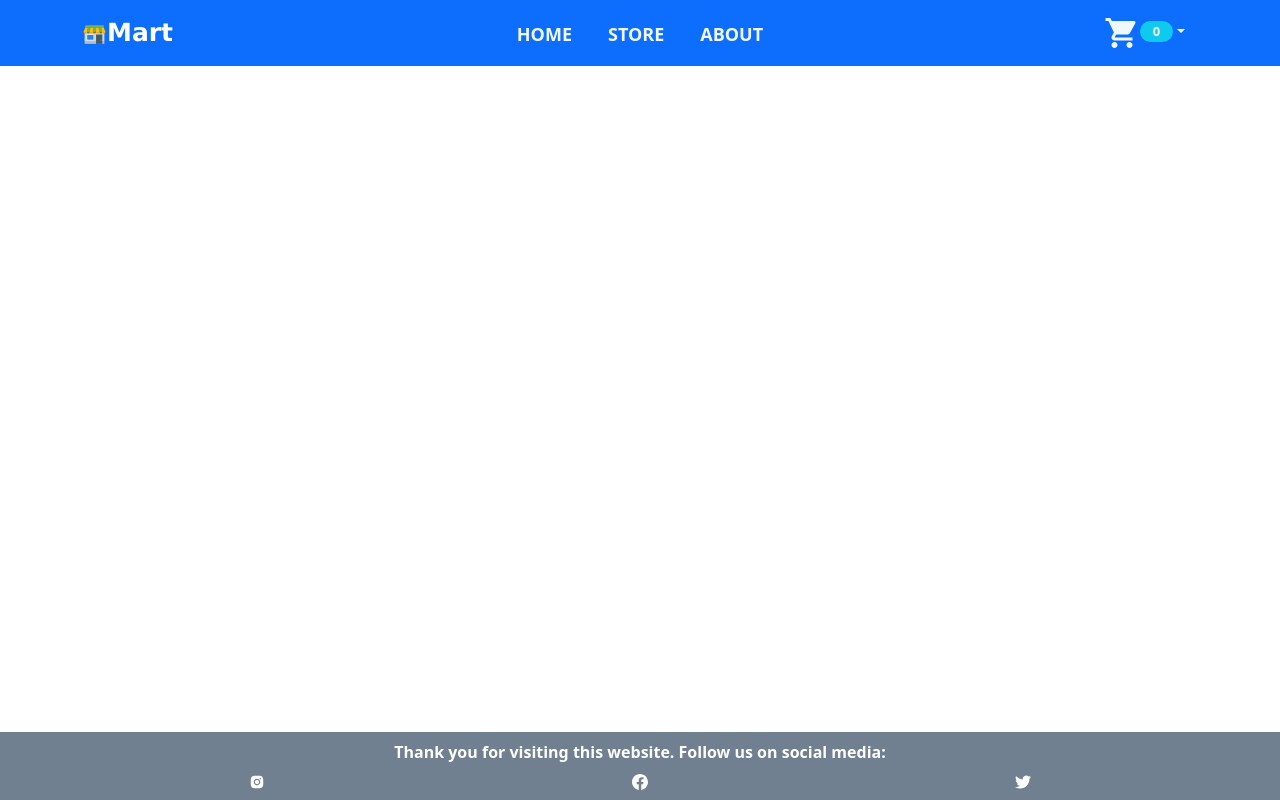
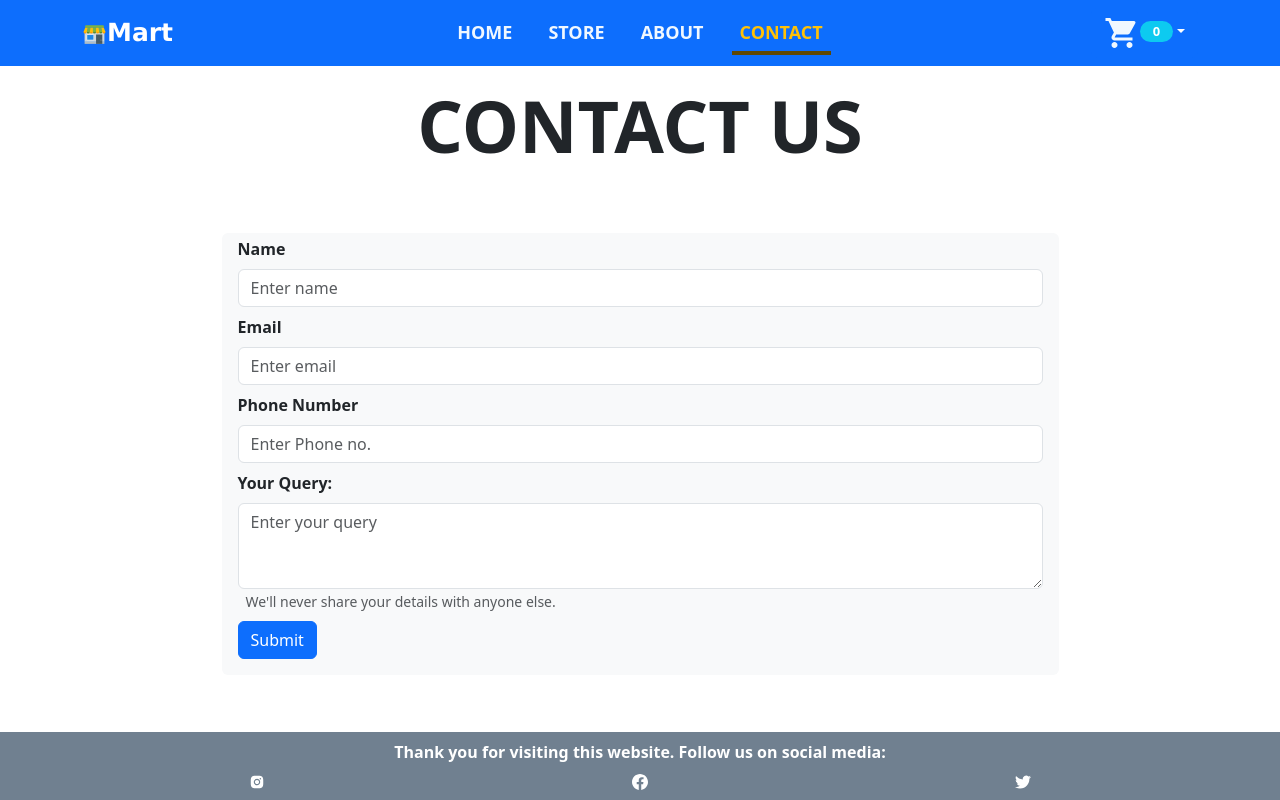
Before and after one commit to Atul9180/Ecommerce_React-Bootstrap, a React (Create React App) app in the folder client/: page /contact in a window 1280 px wide. Built offline with nearby package versions, Linux system fonts and the light colour scheme; no server answers.

Commit message:
ContactUs form working with ui updated

```diff
--- a/client/package.json
+++ b/client/package.json
@@ -6,6 +6,7 @@
     "@testing-library/jest-dom": "^5.17.0",
     "@testing-library/react": "^13.4.0",
     "@testing-library/user-event": "^13.5.0",
+    "axios": "^1.6.2",
     "bootstrap": "^5.3.2",
     "faker": "^6.6.6",
     "react": "^18.2.0",
--- a/client/src/components/Header/HeaderNavLinks.js
+++ b/client/src/components/Header/HeaderNavLinks.js
@@ -14,6 +14,9 @@ const HeaderNavLinks = () => {
       <Nav.Link as={NavLink} to="/about" className="nav-link">
         ABOUT
       </Nav.Link>
+      <Nav.Link as={NavLink} to="/contact" className="nav-link">
+        CONTACT
+      </Nav.Link>
     </Nav>
   );
 };
--- a/client/src/components/Products/AddProduct.js
+++ /dev/null
@@ -1,57 +0,0 @@
-import { useState } from "react";
-import Button from "react-bootstrap/Button";
-import Form from "react-bootstrap/Form";
-
-const AddProduct = () => {
-  const initialFormState = {
-    email: "",
-    password: "",
-  };
-  const [formData, setFormData] = useState({ ...initialFormState });
-
-  const handleSubmit = (e) => {
-    e.preventDefault();
-    if (formData.email !== "" && formData.password !== "") {
-      console.log(formData);
-      setFormData({ ...initialFormState });
-    } else console.log("Error fields empty");
-  };
-
-  const handleChange = (e) => {
-    const { name, value } = e.target;
-
-    setFormData((prevData) => ({ ...prevData, [name]: value }));
-  };
-
-  return (
-    <Form onSubmit={handleSubmit} className="mb-5">
-      <Form.Group className="mb-3" controlId="formBasicEmail">
-        <Form.Label>Email address</Form.Label>
-        <Form.Control
-          value={formData.email}
-          name="email"
-          onChange={handleChange}
-          type="email"
-          placeholder="Enter email"
-        />
-      </Form.Group>
-
-      <Form.Group className="mb-3" controlId="formBasicPassword">
-        <Form.Label>Password</Form.Label>
-        <Form.Control
-          value={formData.password}
-          name="password"
-          onChange={handleChange}
-          type="password"
-          placeholder="Password"
-        />
-      </Form.Group>
-
-      <Button variant="primary" type="submit">
-        Submit
-      </Button>
-    </Form>
-  );
-};
-
-export default AddProduct;
--- /dev/null
+++ b/client/src/components/Products/FireProdCRUD.js
@@ -0,0 +1,151 @@
+import React, { useRef, useState, useEffect } from "react";
+import axios from "axios";
+
+const ProductForm = () => {
+  const titleRef = useRef(null);
+  const priceRef = useRef(null);
+  const descriptionRef = useRef(null);
+
+  const [products, setProducts] = useState([]);
+  const [selectedProduct, setSelectedProduct] = useState(null);
+
+  useEffect(() => {
+    fetchProducts();
+  }, []);
+
+  const fetchProducts = async () => {
+    try {
+      const response = await axios.get(
+        "https://reactecommerce-fea10-default-rtdb.asia-southeast1.firebasedatabase.app/products.json"
+      );
+      if (response.data) {
+        const fetchedProducts = Object.keys(response.data).map((key) => ({
+          id: key,
+          ...response.data[key],
+        }));
+        setProducts(fetchedProducts);
+      }
+    } catch (error) {
+      console.error("Error fetching products:", error);
+    }
+  };
+
+  const handleSubmit = async (e) => {
+    e.preventDefault();
+
+    const newProduct = {
+      title: titleRef.current.value,
+      price: priceRef.current.value,
+      description: descriptionRef.current.value,
+    };
+
+    console.log("New Product:", newProduct);
+
+    try {
+      const response = await axios.post(
+        "https://reactecommerce-fea10-default-rtdb.asia-southeast1.firebasedatabase.app/products.json",
+        newProduct
+      );
+
+      console.log("Product added:", response.data);
+      fetchProducts(); // Refresh the product list after adding a new product
+    } catch (error) {
+      console.error("Error adding product:", error);
+    }
+
+    // Clear form fields
+    titleRef.current.value = "";
+    priceRef.current.value = "";
+    descriptionRef.current.value = "";
+  };
+
+  const handleUpdate = async (id) => {
+    const updatedProduct = {
+      title: titleRef.current.value,
+      price: priceRef.current.value,
+      description: descriptionRef.current.value,
+    };
+
+    console.log("Updated Product:", updatedProduct);
+
+    try {
+      const response = await axios.put(
+        `https://reactecommerce-fea10-default-rtdb.asia-southeast1.firebasedatabase.app/products/${id}.json`,
+        updatedProduct
+      );
+
+      console.log("Product updated:", response.data);
+      fetchProducts(); // Refresh the product list after updating a product
+    } catch (error) {
+      console.error("Error updating product:", error);
+    }
+
+    // Clear form fields and reset selected product
+    titleRef.current.value = "";
+    priceRef.current.value = "";
+    descriptionRef.current.value = "";
+    setSelectedProduct(null);
+  };
+
+  const handleDelete = async (id) => {
+    try {
+      const response = await axios.delete(
+        `https://reactecommerce-fea10-default-rtdb.asia-southeast1.firebasedatabase.app/products/${id}.json`
+      );
+
+      console.log("Product deleted:", response.data);
+      fetchProducts(); // Refresh the product list after deleting a product
+    } catch (error) {
+      console.error("Error deleting product:", error);
+    }
+  };
+
+  const selectProduct = (product) => {
+    setSelectedProduct(product);
+    titleRef.current.value = product.title;
+    priceRef.current.value = product.price;
+    descriptionRef.current.value = product.description;
+  };
+
+  return (
+    <div>
+      <h2>Add/Edit Product</h2>
+      <form
+        onSubmit={
+          selectedProduct
+            ? () => handleUpdate(selectedProduct.id)
+            : handleSubmit
+        }
+      >
+        <label>
+          Title:
+          <input type="text" ref={titleRef} />
+        </label>
+        <label>
+          Price:
+          <input type="number" ref={priceRef} />
+        </label>
+        <label>
+          Description:
+          <textarea ref={descriptionRef}></textarea>
+        </label>
+        <button type="submit">
+          {selectedProduct ? "Update Product" : "Add Product"}
+        </button>
+      </form>
+
+      <h2>Product List</h2>
+      <ul>
+        {products.map((product) => (
+          <li key={product.id}>
+            {product.title} - ${product.price}
+            <button onClick={() => selectProduct(product)}>Edit</button>
+            <button onClick={() => handleDelete(product.id)}>Delete</button>
+          </li>
+        ))}
+      </ul>
+    </div>
+  );
+};
+
+export default ProductForm;
--- /dev/null
+++ b/client/src/pages/ContactUs.js
@@ -0,0 +1,132 @@
+import axios from "axios";
+import React, { useRef, useState } from "react";
+import { Form, Container, Button, Alert } from "react-bootstrap";
+
+const ContactUs = () => {
+  const [showSuccessAlert, setShowSuccessAlert] = useState(false);
+  const [showErrorAlert, setShowErrorAlert] = useState(false);
+
+  const nameRef = useRef(null);
+  const phoneRef = useRef(null);
+  const emailRef = useRef(null);
+  const messageRef = useRef(null);
+
+  const submitHandler = async (e) => {
+    e.preventDefault();
+
+    const contactFormData = {
+      name: nameRef.current.value,
+      phone: phoneRef.current.value,
+      email: emailRef.current.value,
+      message: messageRef.current.value,
+    };
+
+    console.log(contactFormData);
+
+    try {
+      const response = await axios.post(
+        "https://reactecommerce-fea10-default-rtdb.asia-southeast1.firebasedatabase.app/contactUs.json",
+        contactFormData
+      );
+      console.log("added messages: ", response.data);
+      setShowErrorAlert(false);
+      setShowSuccessAlert(true);
+    } catch (err) {
+      console.log("Error in sending message : ", err);
+      setShowErrorAlert(true);
+      setShowSuccessAlert(false);
+    }
+
+    nameRef.current.value = "";
+    phoneRef.current.value = "";
+    emailRef.current.value = "";
+    messageRef.current.value = "";
+  };
+
+  return (
+    <>
+      <div className="text-center m-0 p-0 pt-3 ">
+        <h5 className="display-2 fw-semibold">CONTACT US</h5>
+      </div>
+
+      <Container className="d-flex justify-content-center align-items-center vh-100">
+        <Form
+          onSubmit={submitHandler}
+          className="w-75 p-3 pt-1 bg-light rounded"
+        >
+          {showSuccessAlert && (
+            <Alert
+              variant="success"
+              onClose={() => setShowSuccessAlert(false)}
+              dismissible
+            >
+              Message sent successfully!
+            </Alert>
+          )}
+          {showErrorAlert && (
+            <Alert
+              variant="danger"
+              onClose={() => setShowErrorAlert(false)}
+              dismissible
+            >
+              Error sending message. Please try again later.
+            </Alert>
+          )}
+
+          <Form.Group className="mb-2" controlId="formBasicName">
+            <Form.Label className="fw-bold">Name</Form.Label>
+            <Form.Control
+              ref={nameRef}
+              required
+              type="text"
+              placeholder="Enter name"
+              className="form-control-dark"
+            />
+          </Form.Group>
+          <Form.Group className="mb-2" controlId="formBasicEmail">
+            <Form.Label className="fw-bold">Email</Form.Label>
+            <Form.Control
+              ref={emailRef}
+              type="email"
+              required
+              placeholder="Enter email"
+              className="form-control-dark"
+            />
+          </Form.Group>
+
+          <Form.Group className="mb-2" controlId="formBasicPhone">
+            <Form.Label className="fw-bold">Phone Number</Form.Label>
+            <Form.Control
+              ref={phoneRef}
+              type="number"
+              min={0}
+              placeholder="Enter Phone no."
+              className="form-control-dark"
+              required
+            />
+          </Form.Group>
+
+          <Form.Group className="mb-2" controlId="formBasicMessage">
+            <Form.Label className="fw-bold">Your Query:</Form.Label>
+            <Form.Control
+              ref={messageRef}
+              as="textarea"
+              rows={3}
+              className="form-control-dark"
+              placeholder="Enter your query"
+            />
+            <Form.Text className="text-muted m-2">
+              We'll never share your details with anyone else.
+            </Form.Text>
+          </Form.Group>
+
+          <Button variant="primary" type="submit">
+            Submit
+          </Button>
+        </Form>
+      </Container>
+    </>
+  );
+};
+
+export default ContactUs;
--- a/client/src/pages/Home.js
+++ b/client/src/pages/Home.js
@@ -1,14 +1,14 @@
 import "./home.css";
 import { Container } from "react-bootstrap";
 import Carousal from "../components/UI/Carousal";
-import AddProduct from "../components/Products/AddProduct";
+import FireProdCRUD from "../components/Products/FireProdCRUD";
 
 const Home = () => {
   return (
     <>
       <Carousal />
       <Container className="w-100 text-center p-4">
-        <AddProduct />
+        <FireProdCRUD />
         <section className="tourNames">
           <h2>TOURS</h2>
           <div>
--- a/client/src/routes/AppRouter.js
+++ b/client/src/routes/AppRouter.js
@@ -2,6 +2,7 @@ import { Routes, Route } from "react-router-dom";
 import Home from "../pages/Home";
 import About from "../pages/About";
 import Store from "../pages/Store";
+import ContactUs from "../pages/ContactUs";
 
 const AppRouter = () => {
   return (
@@ -9,6 +10,7 @@ const AppRouter = () => {
       <Route path="/" element={<Home />} />
       <Route path="/store" element={<Store />} />
       <Route path="/about" element={<About />} />
+      <Route path="/contact" element={<ContactUs />} />
     </Routes>
   );
 };
```
Also changed, not shown: client/src/pages/Contact.css (added), 1 other file (tests, documents, lock files or other folders).
